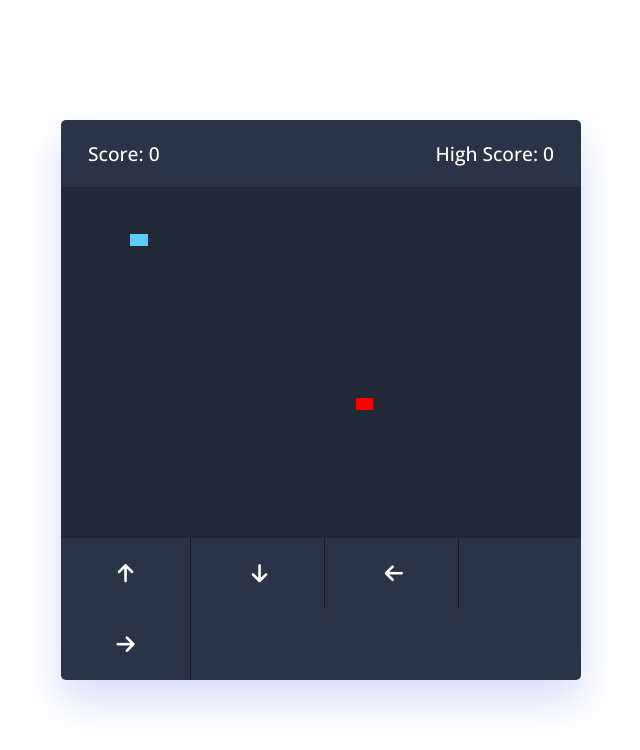
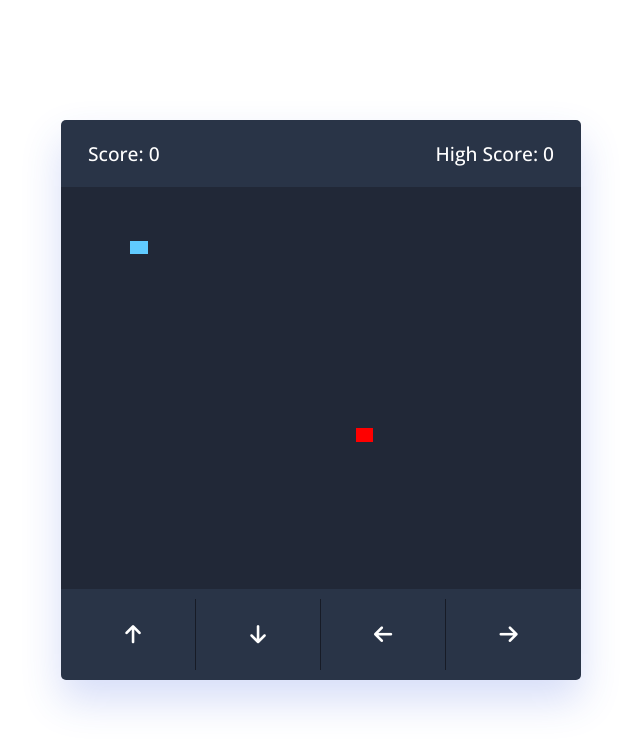
Before and after one commit to krutivaspradhan/snakeGame, a plain HTML site: page index.html in a window 1280 px wide. Shown: the whole page, without its empty margins (319-959 px from the left). Drawn offline with nearby package versions, Linux system fonts and the light colour scheme.

Commit message:
Fixed desktop view

```diff
--- a/style.css
+++ b/style.css
@@ -53,6 +53,13 @@ body{
 
 }
 
+/* Add styling for controls outside the media query */
+.controls {
+    display: flex;
+    justify-content: space-between;
+    padding: 10px;
+}
+
 .controls i{
     padding: 25px 0;
     text-align: center;
@@ -62,6 +69,11 @@ body{
     cursor: pointer;
     border-right: 1px solid #171b26;
 }
+
+.controls i:last-child {
+    border-right: none; /* Remove border from the last button */
+}
+
 
 @media screen and (max-width: 800px){
     .wrapper{
```
